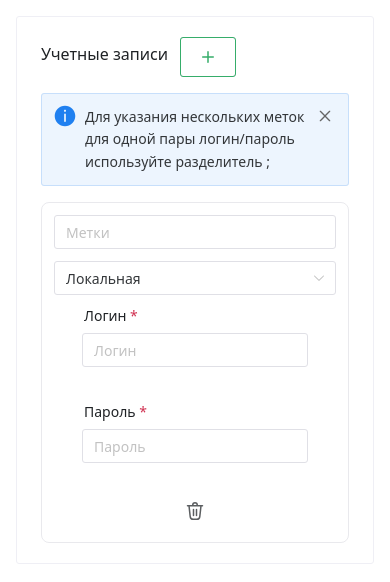
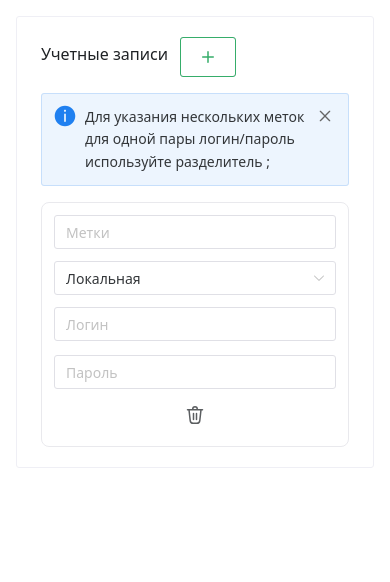
Before and after one commit to Kanasimy/AccountManager, a Vue app: page / in a window 390 px wide. Both pictures are taken after a click on the button 208 px from the left and 57 px from the top of the page. Shown: the top 582 px of the page. Built offline with nearby package versions, Linux system fonts and the light colour scheme.

Commit message:
поправила стили на маленьком экране

```diff
--- a/src/components/AccountsManager.vue
+++ b/src/components/AccountsManager.vue
@@ -131,10 +131,10 @@ function formatLabelValue(labels: AccountLabel[]): string {
           :options="typeOptions"
           @update:value="(value) => handleUpdateType(account.id, value)"
         />
-        <n-form-item label="Логин" path="login">
+        <n-form-item path="login">
           <n-input v-model:value="account.login" placeholder="Логин" maxlength="100" />
         </n-form-item>
-        <n-form-item v-if="account.type === 'local'" label="Пароль" path="password">
+        <n-form-item v-if="account.type === 'local'" path="password">
           <n-input
             v-model:value="account.password"
             type="password"
@@ -210,12 +210,6 @@ function formatLabelValue(labels: AccountLabel[]): string {
   margin-left: 12px;
 }
 
-.accounts__password {
-  min-height: 34px;
-  display: flex;
-  align-items: center;
-}
-
 .accounts__icon {
   opacity: 0.8;
   cursor: pointer;
@@ -239,5 +233,15 @@ function formatLabelValue(labels: AccountLabel[]): string {
     flex-direction: column;
     gap: 12px;
   }
+
+  /* растянуть форму и поля во всю ширину */
+  :deep(.n-form-item) { width: 100%; }
+
+  :deep(.n-form-item.n-form-item--top-labelled) {
+    grid-template-rows: minmax(0, auto) 12px;
+  }
+
+  :deep(.n-form-item .n-form-item-feedback-wrapper:not(:empty)) {
+    margin-top: 20px;}
 }
 </style>
```
